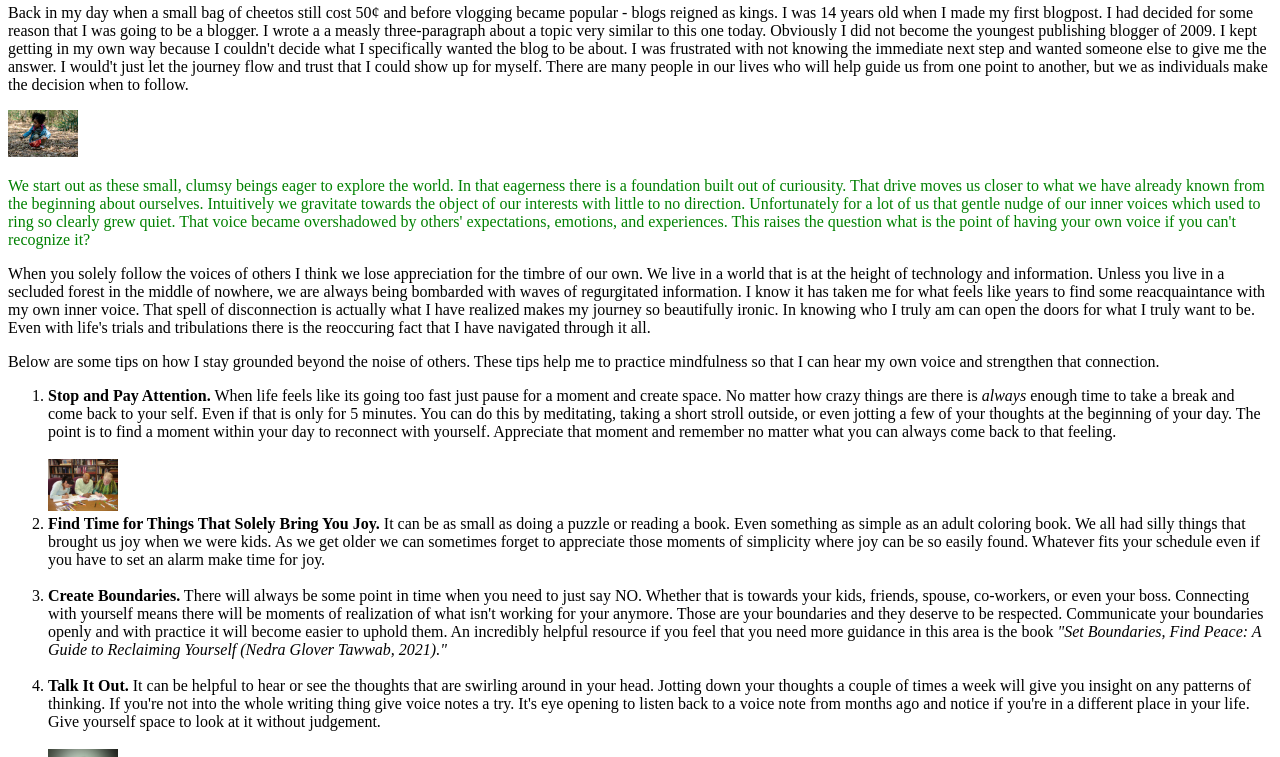
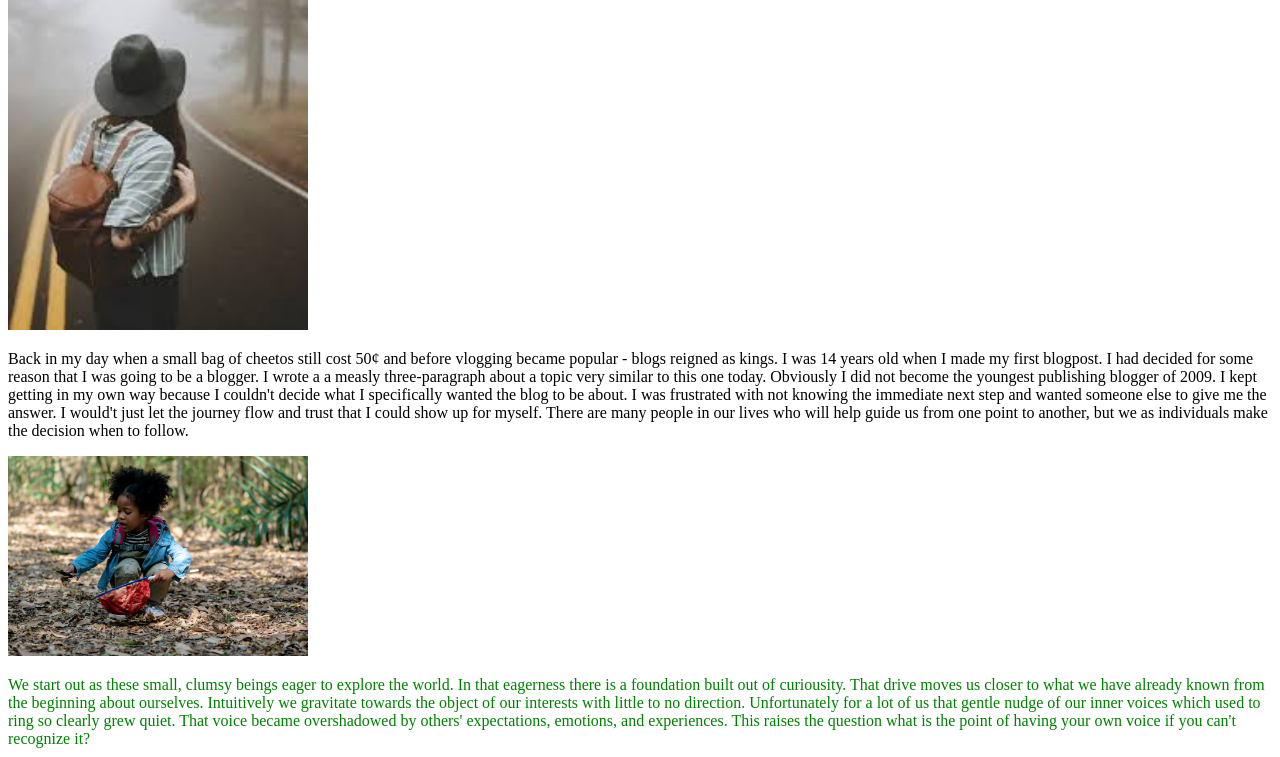
Before and after one commit to PT-Web-Dev-Jan-23/js-assignment-4-html-me-something-landersja, a website: page index.html in a window 1280 px wide. Shown: the part 258-1015 px from the top of the page. Drawn offline with Linux system fonts and the light colour scheme.

Commit message:
update css image width

```diff
--- a/styles.css
+++ b/styles.css
@@ -12,6 +12,6 @@ body {
 }
 
 img {
-    width: 70px;
+    width: 300px;
 
 }
```
